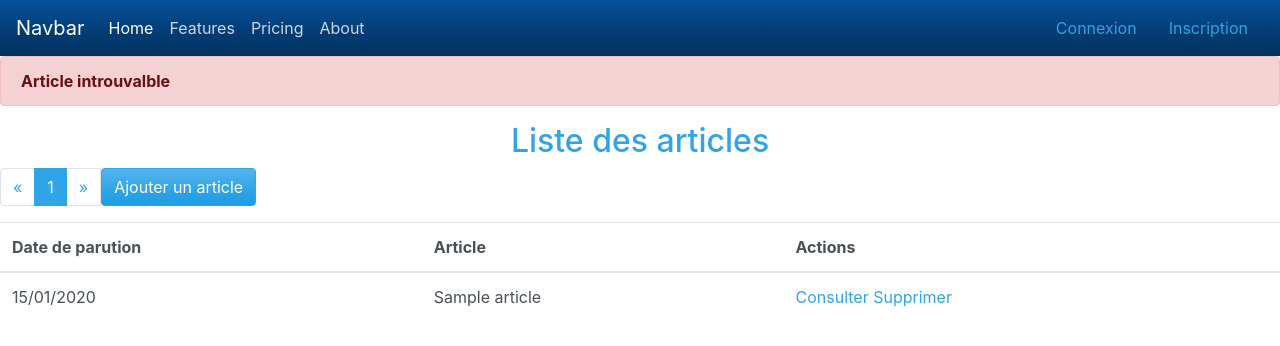
After one commit to Akyza/Projet-Conf, a Symfony app: template templates/conference/index.html.twig in a window 1280 px wide. The commit adds this page. Shown: the top 346 px of the page. Run offline with Twig, Linux system fonts and the light colour scheme; the template is opened without the code that fills it: most values are stand-ins (such as "Sample title", 1, 10 or a date in 2020); some libraries are stand-ins or nearby versions.

Commit message:
conference

```diff
--- /dev/null
+++ b/fixtures/Conference.yml
@@ -0,0 +1,5 @@
+App\Entity\Conference:
+  conference_{1..20}:
+    titre: '<text()>'
+    description: '<text()>'
+    date: "<dateTimeBetween('1 year ago', 'now')>"
--- a/fixtures/Users.yml
+++ b/fixtures/Users.yml
@@ -3,11 +3,11 @@ App\Entity\User:
     name: "admin"
     firstname: "admin"
     email: "admin@admin.com"
-    password: <passwordEncode(@self, 'admin')>
+    password: 'admin'
     roles: ['ROLE_ADMIN', 'ROLE_USER']
   user_{2..20}:
     name: "<name()>"
     firstname: "<firstName()>"
     email: "<email()>"
-    password: <passwordEncode(@self, 'admin')>
+    password: 'user'
     roles: ['ROLE_USER']
--- a/src/Controller/UserController.php
+++ b/src/Controller/UserController.php
@@ -51,6 +51,7 @@ class UserController extends AbstractController
         if($form->isSubmitted() && $form->isValid()){
             $password = $userPasswordEncoder->encodePassword($user,$user->getPassword());
             $user->setPassword($password);
+            $user->setRoles(['ROLE_USER']);
             $em = $this->getDoctrine()->getManager();
             $em->persist($user);
             $em->flush();
--- a/src/Entity/Conference.php
+++ b/src/Entity/Conference.php
@@ -25,11 +25,6 @@ class Conference
      * @ORM\Column(type="string", length=255)
      */
     private $description;
-
-    /**
-     * @ORM\ManyToOne(targetEntity="App\Entity\User", inversedBy="conferences")
-     */
-    private $user;
 
     /**
      * @ORM\Column(type="datetime")
--- a/src/Entity/User.php
+++ b/src/Entity/User.php
@@ -44,11 +44,6 @@ class User implements UserInterface
      * @ORM\Column(type="string")
      */
     private $password;
-
-    /**
-     * @ORM\OneToMany(targetEntity="App\Entity\Conference", mappedBy="user")
-     */
-    private $conferences;
 
     public function __construct()
     {
--- a/templates/base.html.twig
+++ b/templates/base.html.twig
@@ -28,6 +28,7 @@
                         </li>
                     </ul>
                     {% if is_granted('ROLE_USER') %}
+                        <h5>Bonjour {{ app.user.name }}</h5>
                     <a class="nav-link" href="{{ path("user_logout") }}">Déconnexion</a>
                     {% else %}
                     <a class="nav-link" href="{{ path("user_login") }}">Connexion</a>
--- /dev/null
+++ b/templates/conference/index.html.twig
@@ -0,0 +1,55 @@
+{% extends 'base.html.twig' %}
+
+{% block body %}
+    {% if isOk == false %}
+        <div class="alert alert-dismissible alert-danger">
+            <strong>Article introuvalble</strong>
+        </div>
+    {% endif %}
+    <h2 style="text-align: center">Liste des articles</h2>
+    <table class="table table-hover">
+        <thead>
+        <tr>
+            <!--<th>Auteur</th>-->
+            <th>Date de parution</th>
+            <th>Article</th>
+            <th>Actions</th>
+        </tr>
+        </thead>
+        <tbody>
+        {% for article in articles %}
+            <tr>
+                <td>{{ article.date | date('j/m/Y') }}</td>
+                <td>{{ article.titre }}</td>
+                <td>
+                    <a href="#">Consulter</a>
+                    <a href="#">Supprimer</a>
+                </td>
+            </tr>
+        {% endfor %}
+        </tbody>
+        <div>
+            <ul class="pagination">
+                {% if page == "1" %}
+                <li class="page-item disable">
+                    <a class="page-link">&laquo;</a>
+                    {% else %}
+                <li class="page-item">
+                    <a class="page-link" href="{{ path('conference_list', {page: page-1}) }}">&laquo;</a>
+                    {% endif %}
+                </li>
+                <li class="page-item active">
+                    <a class="page-link" href="#">{{ page }}</a>
+                </li>
+                <li class="page-item">
+                    <a class="page-link" href="{{ path('conference_list', {page: page+1}) }}">&raquo;</a>
+                </li>
+                <li>
+                    <a href="#">
+                        <button type="button" class="btn btn-primary">Ajouter un article</button>
+                    </a>
+                </li>
+            </ul>
+        </div>
+    </table>
+{% endblock %}
```
Also changed, not shown: src/Controller/ConferenceController.php (added, +27 -0 lines), src/Form/ConferenceType.php (added, +27 -0 lines), src/Repository/ConferenceRepository.php (+13 -0 lines), templates/home/index.html.twig (indentation only).
